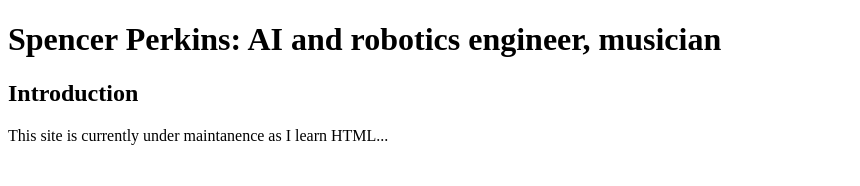
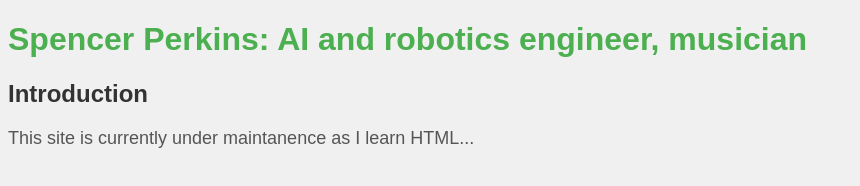
Before and after one commit to SpencerGPerkins/SpencerGPerkins.github.io, a plain HTML site: page index.html in a window 1280 px wide. Shown: the whole page, without its empty margins (0-860 px from the left). Drawn offline with Linux system fonts and the light colour scheme.

Commit message:
style try 1

```diff
--- a/index.html
+++ b/index.html
@@ -7,6 +7,22 @@
           content="width=device-width, initial-scale=1.0">
         <title>Introduction</title>
 
+    <style>
+        body {
+            font-family: Arial, sans-serif;
+            background-color: #f0f0f0;
+        }
+        h1 {
+            color: #4caf50
+        }
+        h2 {
+            color: #333
+        }
+        p {
+            font-size: 18px;
+            color: #555
+        }
+    </style>
 </head>
 
 <body>
```
